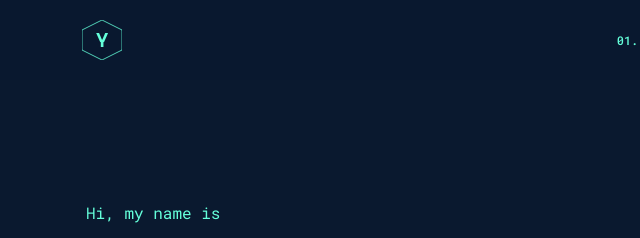
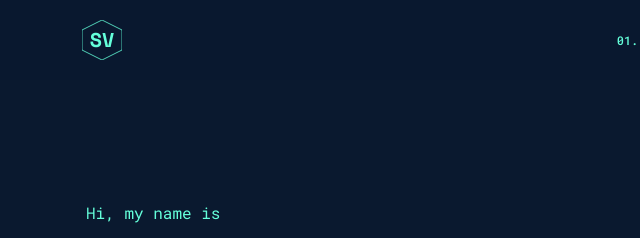
Before and after one commit to satyavra/portfolio, a plain HTML site: page index.html in a window 1280 px wide. Shown: the top 238 px of the page, 0-640 px from the left. Drawn offline with nearby package versions, Linux system fonts and the light colour scheme.

Commit message:
logo added

```diff
--- a/index.html
+++ b/index.html
@@ -22,7 +22,7 @@
                     <svg viewBox="0 0 100 100" class="logo-svg">
                         <polygon points="50 0, 100 25, 100 75, 50 100, 0 75, 0 25" class="logo-polygon"/>
                     </svg>
-                    <span class="logo-text">Y</span>
+                    <span class="logo-text">SV</span>
                 </div>
             </a>
             <button class="navbar-toggler" type="button" data-bs-toggle="collapse" data-bs-target="#navbarNav">
```
